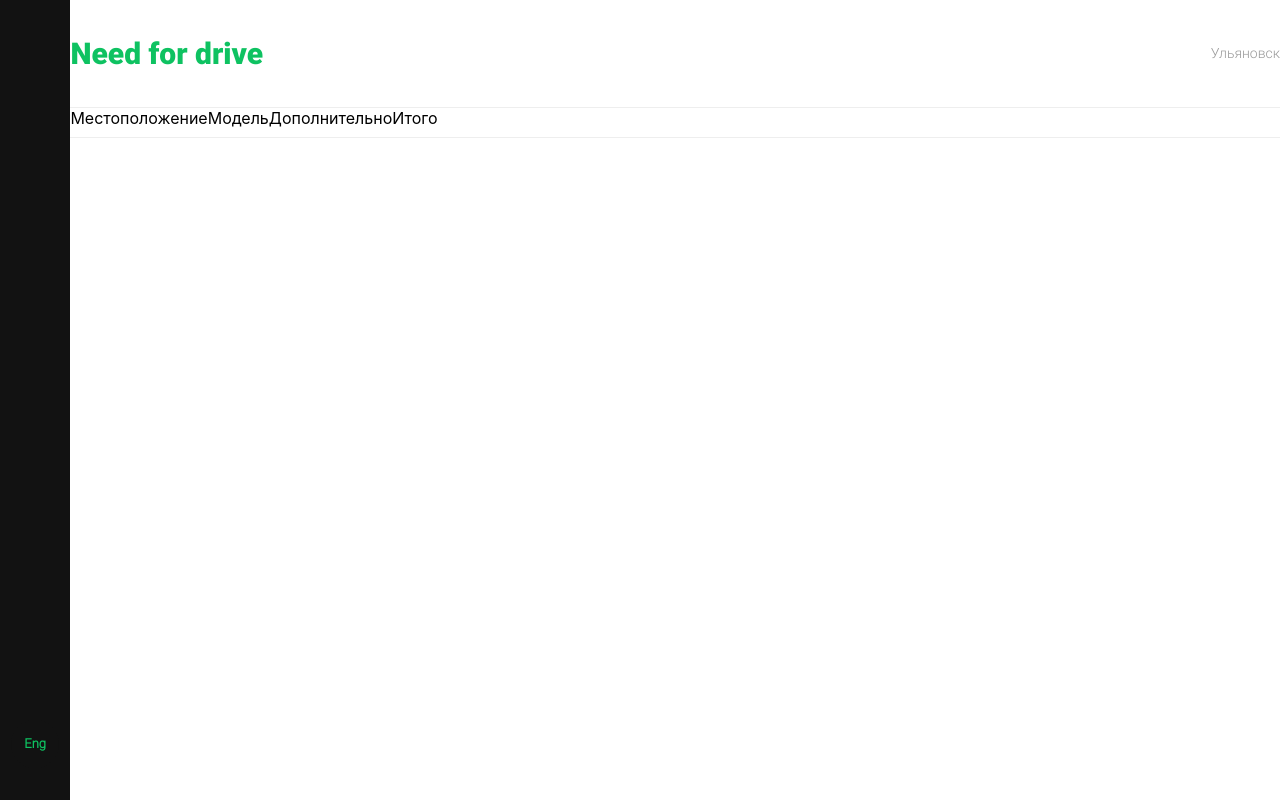
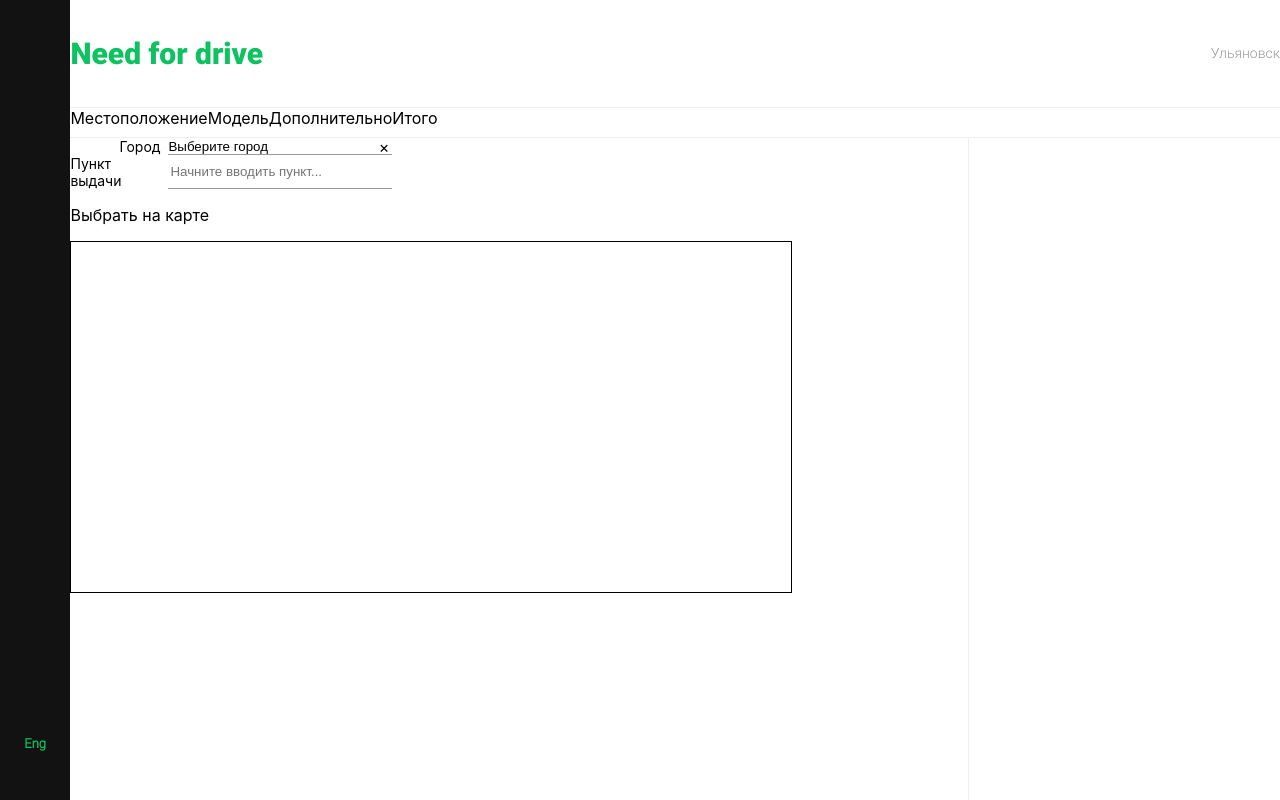
Before and after one commit to DKosVd/carsharingSimbir, a React (Create React App) app: page / in a window 1280 px wide. Built offline with nearby package versions, Linux system fonts and the light colour scheme; some icons are missing.

Commit message:
add-main-layout

```diff
--- a/src/App.css
+++ b/src/App.css
@@ -18,10 +18,19 @@ h1, h2, h3, h4, h5, h6 {
 }
 
 
+.underline {
+  border: none;
+  appearance: none;
+  min-width: 224px;
+  border-bottom: 1px solid var(--gray-bold);
+  background: none;
+}
+
+
+
 .container {
   margin: 0 auto;
   max-width: 1253px;
-  /* min-height: 613px; */
 }
 
 .wrapper {
--- a/src/pages/OrderPage/components/Main/Main.tsx
+++ b/src/pages/OrderPage/components/Main/Main.tsx
@@ -6,6 +6,11 @@ import { Breadcrumbs } from '../Breadcrumbs/Breadcrumbs'
 
 export function Main() {
     const [open, setOpen] = React.useState<boolean>(false)
+    const [value, setValue] = React.useState<string>('default')
+
+    const handleChangeValue = (e: React.ChangeEvent<HTMLSelectElement>) => {
+        setValue(e.target.value)
+    }
 
     return (
         <>
@@ -14,9 +19,38 @@ export function Main() {
                 <div className="container">
                     <Header />
                 </div>
-                <Breadcrumbs/>
+                <Breadcrumbs />
                 <div className="order-main container">
                     <div className="order__chose__city">
+                        <div className="order__chose-form">
+                            <form className="order-form">
+                                <div className="order-form__elem">
+                                    <div className="optional-wrapper order-form__elem_layout select-close">
+                                        <label>Город</label>
+                                        <select value={value} onChange={handleChangeValue} className="underline order-form__elem_ml" >
+                                            <option value="default" disabled>Выберите город</option>
+                                            <option value="Samara">Самара</option>
+                                            <option value="Ul'anovsk">Ульяновск</option>
+                                            <option value="Sizran'">Сызрань</option>
+                                        </select>
+                                    </div>
+                                </div>
+                                <div className="order-form__elem ">
+                                    <div className="optional-wrapper order-form__elem_layout" >
+                                        <label>Пункт выдачи</label>
+                                        <input type="text" placeholder="Начните вводить пункт..." className="underline order-form__elem_ml" />
+                                    </div>
+                                </div>
+                            </form>
+                        </div>
+                        <div className="order-city">
+                            <p>Выбрать на карте</p>
+                            <div className="order__city__img">
+
+                            </div>
+                        </div>
+                    </div>
+                    <div className="order__empty">
 
                     </div>
                     <div className="order__yours__order">
--- a/src/styles/order.css
+++ b/src/styles/order.css
@@ -9,4 +9,75 @@
 
 .order-main {
     display: flex;
+    min-height: 100%;
 }
+
+.order-form__elem_layout {
+    display: flex;
+    justify-content: space-between;
+}
+
+.optional-wrapper {
+    max-width: 322px;
+    position: relative;
+}
+
+.select-close::after {
+    content: '\d7';
+    position: absolute;
+    right: 3px;
+    top: 20%;
+    line-height: 10px;
+
+}
+
+.optional-wrapper > select {}
+
+.order-form__elem_layout > label {
+    flex: 1 1;
+    display: flex;
+    justify-content: flex-end;
+    font-size: 14px;
+}
+
+.order-form__elem_ml {
+    flex: 1 1;
+    margin: 0px 0px 0px 8px;
+}
+
+.order__chose__city {
+    flex: 1 1 59.46%;
+    /* min-height: 100vh; */
+}
+
+.order__yours__order {
+    flex: 1 1 25.53%;
+    min-height: 100%;
+}
+
+.order__empty {
+    flex: 1 1 14.48%;
+    min-height: 100%;
+    border-right: 1px solid var(--gray-light);
+}
+
+.vertical-line {
+    border: 1px solid var(--gray-light);
+}
+
+.order__city__img {
+    min-width: 100%;
+    min-height: 352px;
+    overflow: hidden;
+    position: relative;
+    border: 1px solid black;
+}
+
+.order__city__img img {
+    min-width: 100%;
+    min-height: 100%;
+    object-fit: cover;
+    position: absolute;
+    top: 0;
+    left: 0;
+}
```
